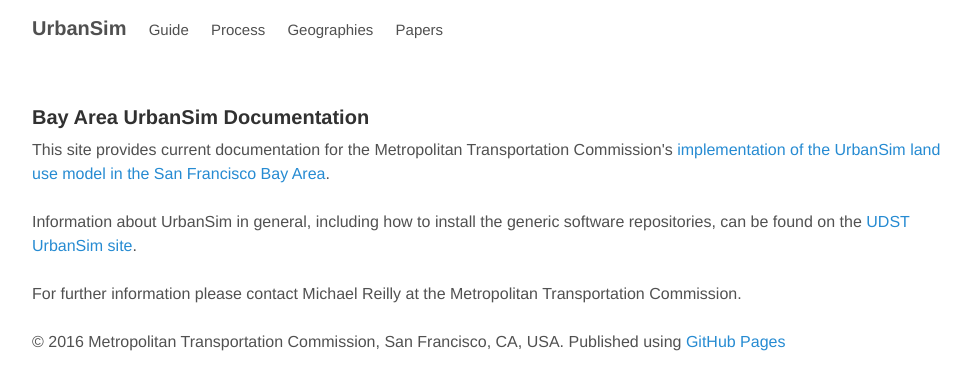
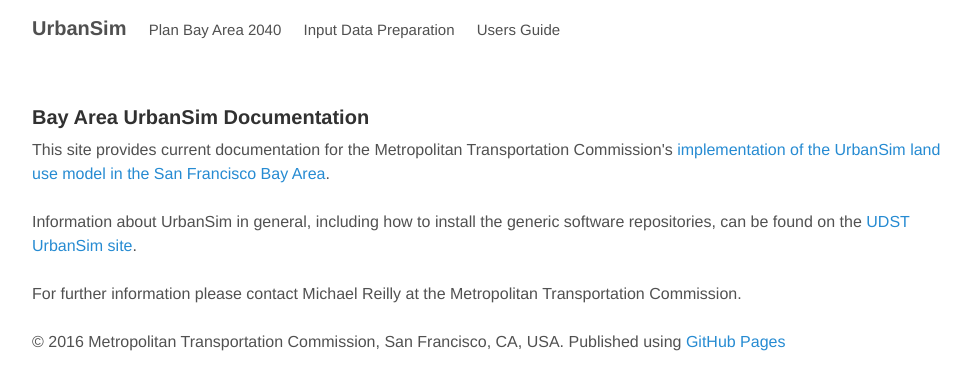
Before and after one commit to BayAreaMetro/baus_docs, a Jekyll site: the page built from index.html, in a window 1280 px wide. Shown: the top 390 px of the page, without its empty margins (144-1115 px from the left). Built offline with Jekyll 4.4.1, drawn with Linux system fonts in a browser that asks for light colours; the list of posts is cut into pages by our own code.

Commit message:
Update _config.yml

```diff
--- a/_config.yml
+++ b/_config.yml
@@ -28,10 +28,9 @@
 
 # This is the list of pages to include in the header of the website.
 pages_list:
-  Guide: 'guide/'
-  Process: 'process/'
-  Geographies: 'geographies/'
-  Papers: 'papers/'
+  Plan Bay Area 2040: 'pba2040/'
+  Input Data Preparation: 'input_data/'
+  Users Guide: 'users_guide/'
 
 # Allow URL Redirects:
 #  * https://help.github.com/articles/redirects-on-github-pages
```
